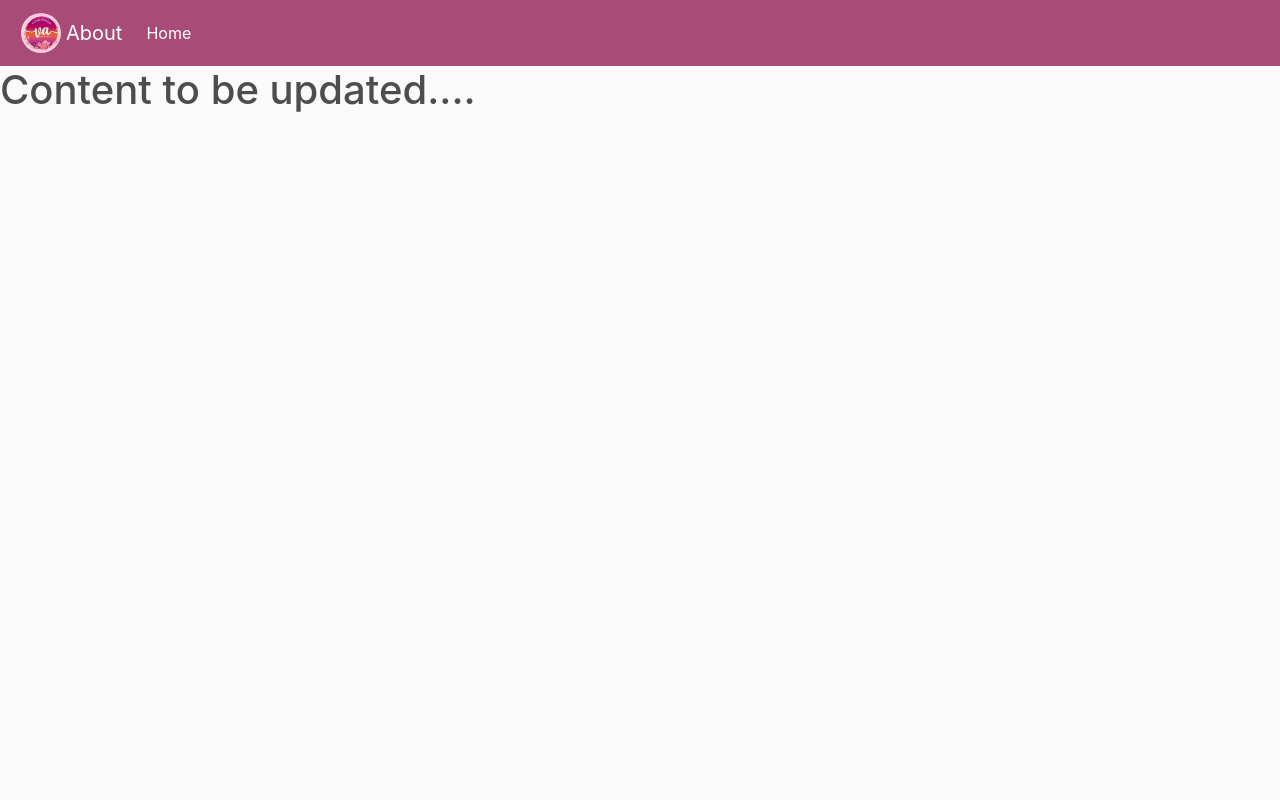
After one commit to yesnand/github_vb, a Django app: page /about/ in a window 1280 px wide. The commit adds this page. Run offline with Django 5.2, Linux system fonts and the light colour scheme; some libraries are stand-ins or nearby versions.

Commit message:
updated version 28-12-2024
updated version 28-12-2024

```diff
--- a/vastra/static/css/main.css
+++ b/vastra/static/css/main.css
@@ -8,7 +8,7 @@ h1,h2,h3,h4,h5,h6{
 
 .box-element{
 	box-shadow:hsl(0, 0%, 80%) 0 0 16px;
-	background-color: #fff;
+	background-color: #ffffff;
 	border-radius: 4px;
 	padding: 10px;
 }
@@ -26,7 +26,7 @@ h1,h2,h3,h4,h5,h6{
 }
 
 .bg-dark{
-	background-color: #4f868c!important;
+	background-color: #a94b77!important;
 }
 
 #cart-icon{
--- /dev/null
+++ b/vastra/static/images/razerpay.txt
@@ -0,0 +1,2 @@
+OrkgqFRLb64dLR
+rzp_test_z9gNg3jiJjkXVa
--- /dev/null
+++ b/vastra/templates/about.html
@@ -0,0 +1,39 @@
+{% load static %}
+<html>
+<head>
+	<title>Vastraa Boutique</title>
+
+	<meta name="viewport" content="width=device-width, initial-scale=1, maximum-scale=1, minimum-scale=1" />
+
+	<link rel="stylesheet" href="https://stackpath.bootstrapcdn.com/bootstrap/4.4.1/css/bootstrap.min.css" integrity="sha384-Vkoo8x4CGsO3+Hhxv8T/Q5PaXtkKtu6ug5TOeNV6gBiFeWPGFN9MuhOf23Q9Ifjh" crossorigin="anonymous">
+
+	<link rel="stylesheet" type="text/css" href="{% static 'css/main.css' %}">
+
+</head>
+<body>
+
+	<nav class="navbar navbar-expand-lg navbar-dark bg-dark">
+	  <img style="height:50px; width:50px; border-radius:50%;padding:5px; %" src={% static 'images/logo1.jpg' %} >
+	  <a class="navbar-brand" href="{% url 'about' %}">About</a>
+	  <button class="navbar-toggler" type="button" data-toggle="collapse" data-target="#navbarSupportedContent" aria-controls="navbarSupportedContent" aria-expanded="false" aria-label="Toggle navigation">
+	    <span class="navbar-toggler-icon"></span>
+	  </button>
+
+	  <div class="collapse navbar-collapse" id="navbarSupportedContent">
+	    <ul class="navbar-nav mr-auto">
+	      <li class="nav-item active">
+	        <a class="nav-link" href="{% url 'store' %}"> Home <span class="sr-only">(current)</span></a>
+	      </li>
+
+	    </ul>
+	    {% comment %} <div class="form-inline my-2 my-lg-0">
+	     	<a href="{% url 'about' %}"class="btn btn-warning">About</a> {% endcomment %}
+
+	     	{% comment %} <a href="{% url 'cart' %}">
+	    		<img  id="cart-icon" src="{% static 'images/cart.png' %}">
+	    	</a>
+	    	<p id="cart-total">{{cartItems}}</p> {% endcomment %}
+	    </div>
+	  </div>
+	</nav>
+<h1> Content to be updated....</h1>
--- a/vastra/templates/checkout.html
+++ b/vastra/templates/checkout.html
@@ -5,6 +5,7 @@
         <div class="col-lg-6">
             <div class="box-element" id="form-wrapper">
                 <form id="form">
+                    {% csrf_token %}
                     <div id="user-info">
                         <div class="form-field">
                             <input required class="form-control" type="text" name="name" placeholder="Name..">
@@ -84,6 +85,10 @@
         }
 
         var form = document.getElementById('form')
+
+        csrftoken = form.getElementsByTagName("input")[0].value
+        console.log('Newtoken:', form.getElementsByTagName("input")[0].value)
+
         form.addEventListener('submit',function(e){
             e.preventDefault()
             console.log('Form Submitted...')
--- a/vastra/templates/main.html
+++ b/vastra/templates/main.html
@@ -64,6 +64,7 @@
 <body>
 
 	<nav class="navbar navbar-expand-lg navbar-dark bg-dark">
+	  <img style="height:50px; width:50px; border-radius:50%;padding:5px; %" src={% static 'images/logo1.jpg' %} >
 	  <a class="navbar-brand" href="{% url 'store' %}">Vastraa Boutique</a>
 	  <button class="navbar-toggler" type="button" data-toggle="collapse" data-target="#navbarSupportedContent" aria-controls="navbarSupportedContent" aria-expanded="false" aria-label="Toggle navigation">
 	    <span class="navbar-toggler-icon"></span>
@@ -77,7 +78,7 @@
 
 	    </ul>
 	    <div class="form-inline my-2 my-lg-0">
-	     	<a href="#"class="btn btn-warning">About</a>
+	     	<a href="{% url 'about' %}"class="btn btn-warning">About</a>
 
 	     	<a href="{% url 'cart' %}">
 	    		<img  id="cart-icon" src="{% static 'images/cart.png' %}">
--- a/vastra/templates/store.html
+++ b/vastra/templates/store.html
@@ -3,9 +3,9 @@
 {% block content %}
 <div class="row">
     {% for product in products %}
-    <div class="col-lg-4">
-        <img class="thumbnail" src="{{product.imageURL}}">
-        <div class="box-element product">
+    <div class="col-lg-4 bg-light">
+        <img class="mx-auto d-block" width="200" height="auto"  src="{{product.imageURL}}">
+        <div style="width:200;" class="box-element product">
             <h6><strong> {{product.name}} </strong></h6>
             <hr>
 
--- a/vastra/urls.py
+++ b/vastra/urls.py
@@ -7,5 +7,6 @@ urlpatterns = [
     path('checkout/',views.checkout, name="checkout"),
     path('update_item/',views.updateItem, name="update_item"),
     path('process_order/', views.processOrder, name="process_order"),
-    path('det_view/<int:id>', views.det_view, name='det_view')
+    path('det_view/<int:id>', views.det_view, name='det_view'),
+    path('about/',views.about, name='about'),
 ]
--- a/vastra/views.py
+++ b/vastra/views.py
@@ -1,7 +1,7 @@
 from urllib import request
 from venv import create
 from django.shortcuts import render
-from django.http import JsonResponse
+from django.http import HttpResponse, JsonResponse
 import json
 import datetime
 from .models import *
@@ -105,3 +105,6 @@ def det_view(request,id):
 
 	context = {'items':items, 'order':order, 'cartItems':cartItems, 'product':product}
 	return render(request,'det_view.html',context)
+
+def about(request):
+	return render(request,'about.html')
```
Also changed, not shown: vastra/models.py (+2 -10 lines), vastra/templates/det_view.html (+3 -14 lines), vastra/migrations/0004_remove_product_image_product_imageurl.py (added), vastra/migrations/0005_alter_product_detail.py (added), vastra/static/images/logo.jpg (added), vastra/static/images/logo.png (added), vastra/static/images/logo1.jpg (added).
